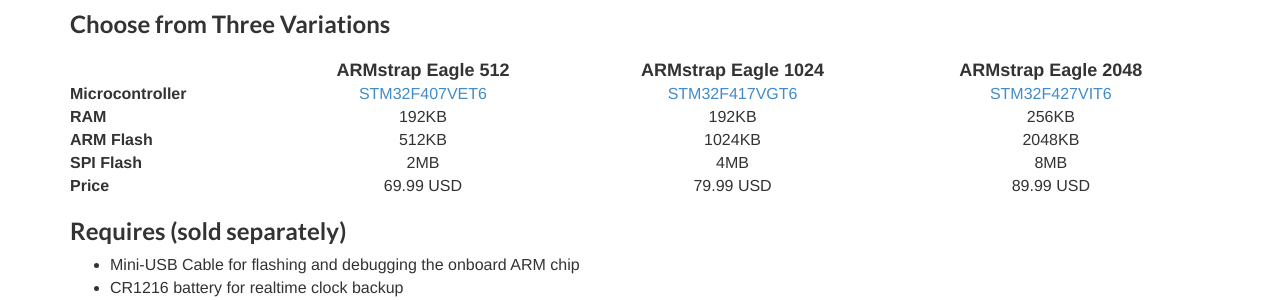
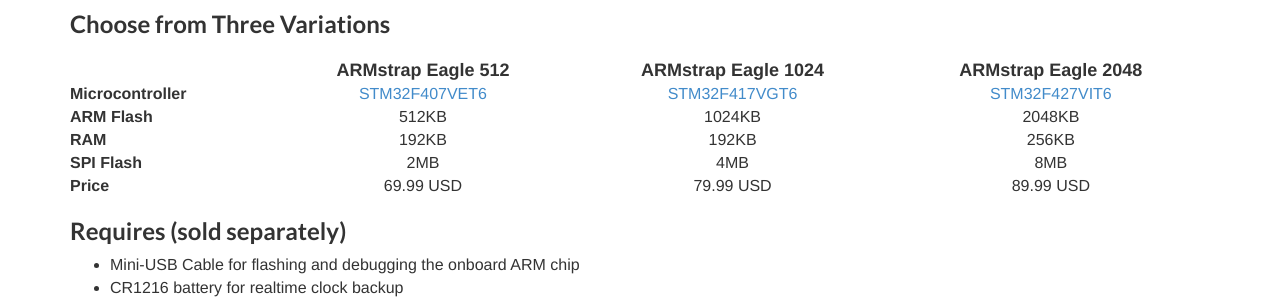
Before and after one commit to armstrap/armstrap.github.io, a Jekyll site: the page built from eagle.md, in a window 1280 px wide and 900 px high, scrolled down 1647 px. Shown: the part 152-452 px from the top of the window. Built offline with Jekyll 4.4.1, drawn with Linux system fonts in a browser that asks for light colours; nearby versions of some CDN libraries; library files that are not in the unit come from our copies.

```diff
--- a/eagle.md
+++ b/eagle.md
@@ -60,8 +60,8 @@ variations:
 |                    | ARMstrap Eagle 512  | ARMstrap Eagle 1024 | ARMstrap Eagle 2048 |
 |--------------------|:-------------------:|:-------------------:|:-------------------:|
 | **Microcontroller**| [STM32F407VET6][1]  | [STM32F417VGT6][2]  | [STM32F427VIT6][3]  |
+| **ARM Flash**      | 512KB               | 1024KB              | 2048KB              |
 | **RAM**            | 192KB               | 192KB               | 256KB               |
-| **ARM Flash**      | 512KB               | 1024KB              | 2048KB              |
 | **SPI Flash**      | 2MB                 | 4MB                 | 8MB                 |
 | **Price**          | 69.99 USD           | 79.99 USD           | 89.99 USD           |
 
```
